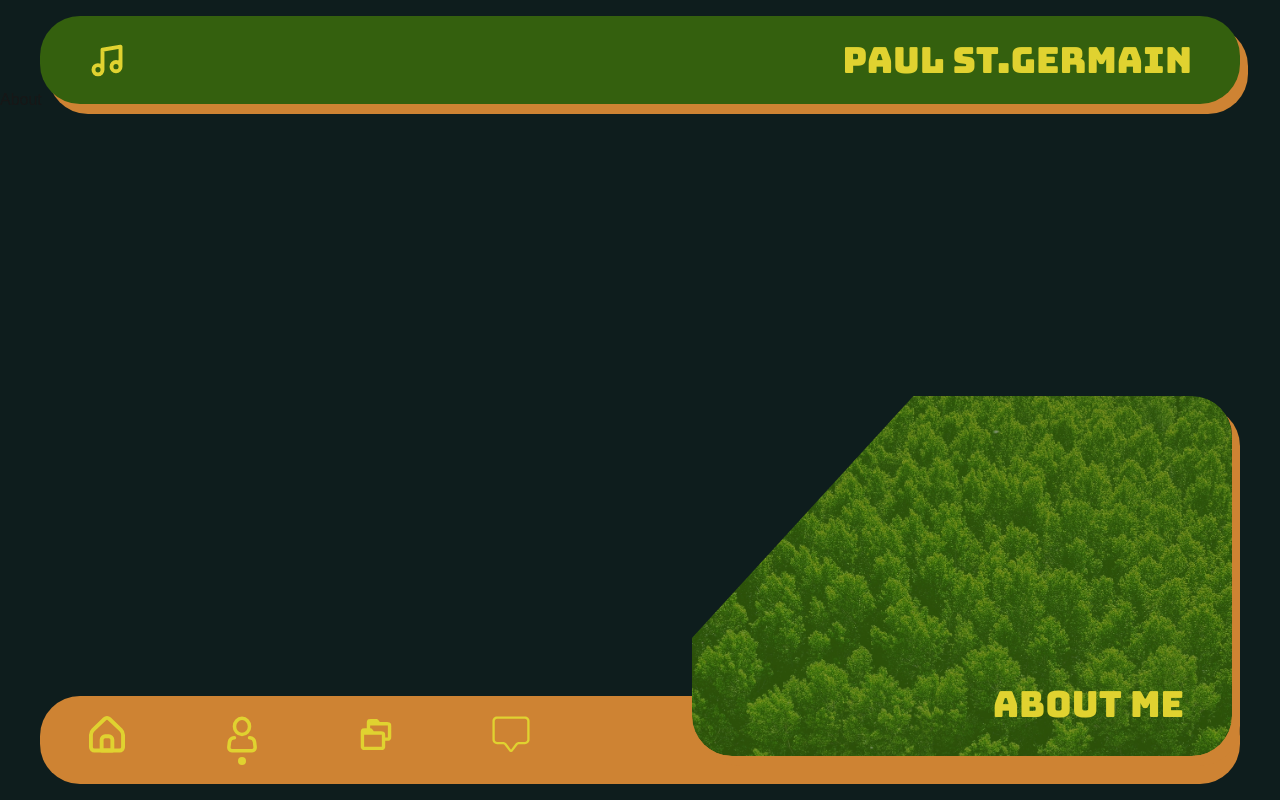
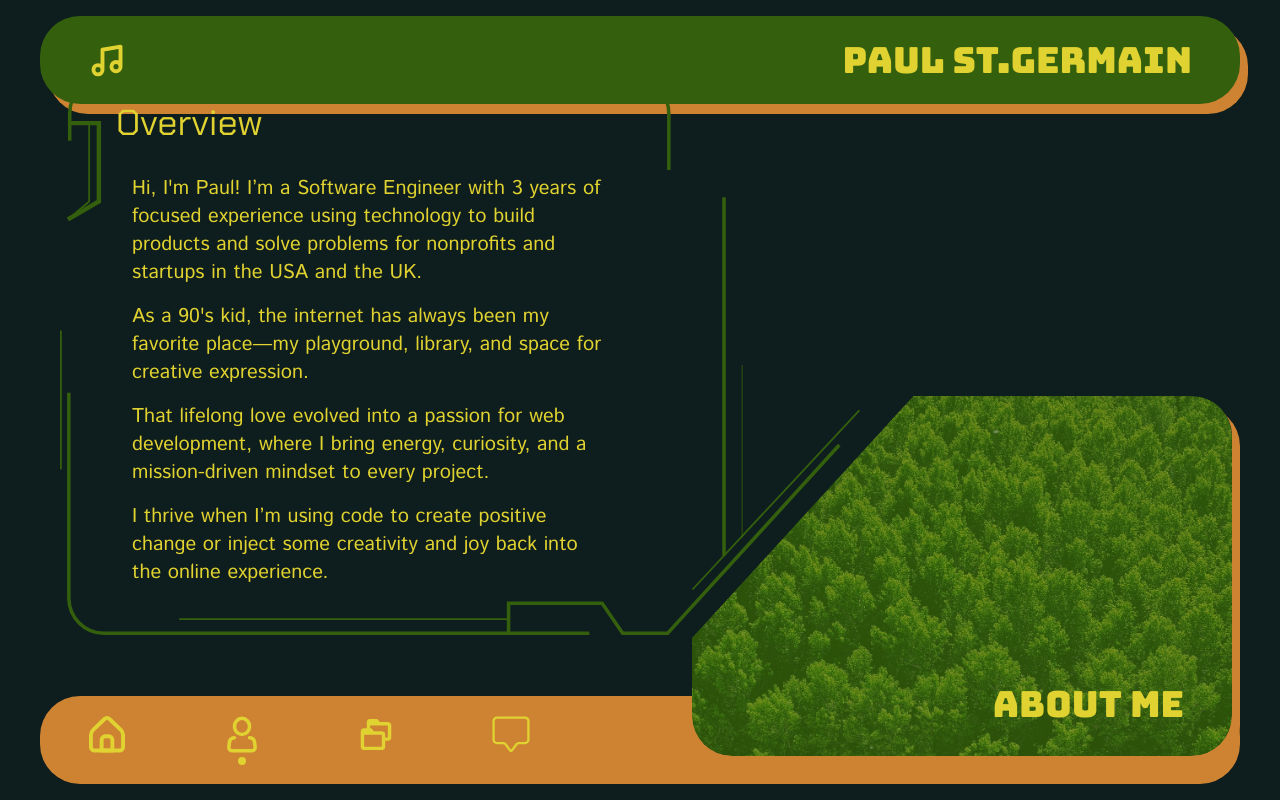
Before and after one commit to paulstgermain/portfolio, a Next.js app: page /about in a window 1280 px wide. Built offline with nearby package versions, Linux system fonts and the light colour scheme.

Commit message:
render AboutOverview in BottomNav, temporrily remove content from about page

```diff
--- a/src/app/about/page.tsx
+++ b/src/app/about/page.tsx
@@ -1,7 +1,10 @@
+import Image from "next/image";
+
 export default function About() {
   return (
     <main>
-      <h1>About</h1>
+      <div className="relative mt-20 ml-70 mr-65">
+      </div>
     </main>
   )
 }
--- a/src/components/BottomNav.tsx
+++ b/src/components/BottomNav.tsx
@@ -1,6 +1,7 @@
 import Image from "next/image";
 import Link from "next/link";
 import NavImage from "./NavImage";
+import AboutOverview from "./AboutOverview";
 interface BottomNavProps {
   bgClass: string;
   pathname: string;
@@ -47,6 +48,7 @@ export default function BottomNav({bgClass, pathname, altBgClass}: BottomNavProp
             })}
         </div>
         <NavImage pathname={pathname} />
+        {pathname === "/about" && <AboutOverview />}
       </nav>
     </>
   );
```
